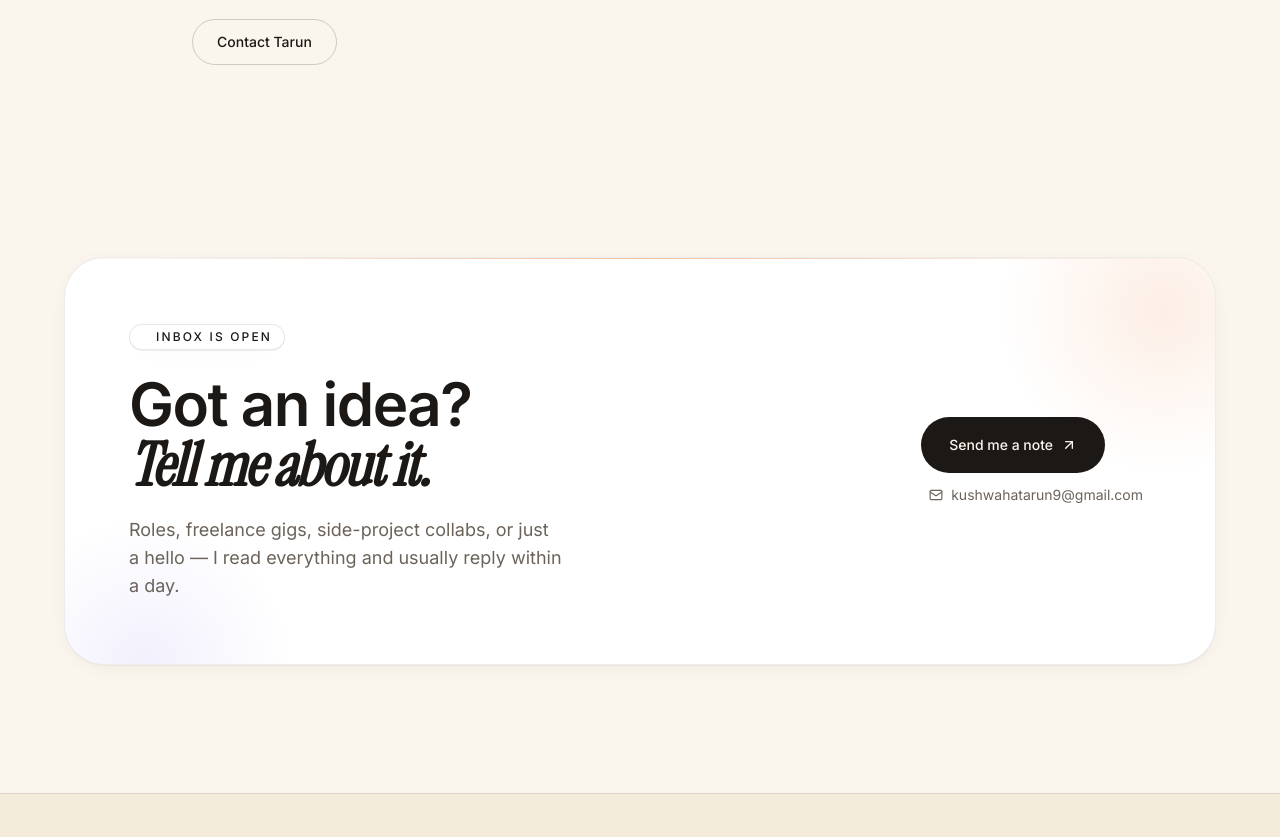
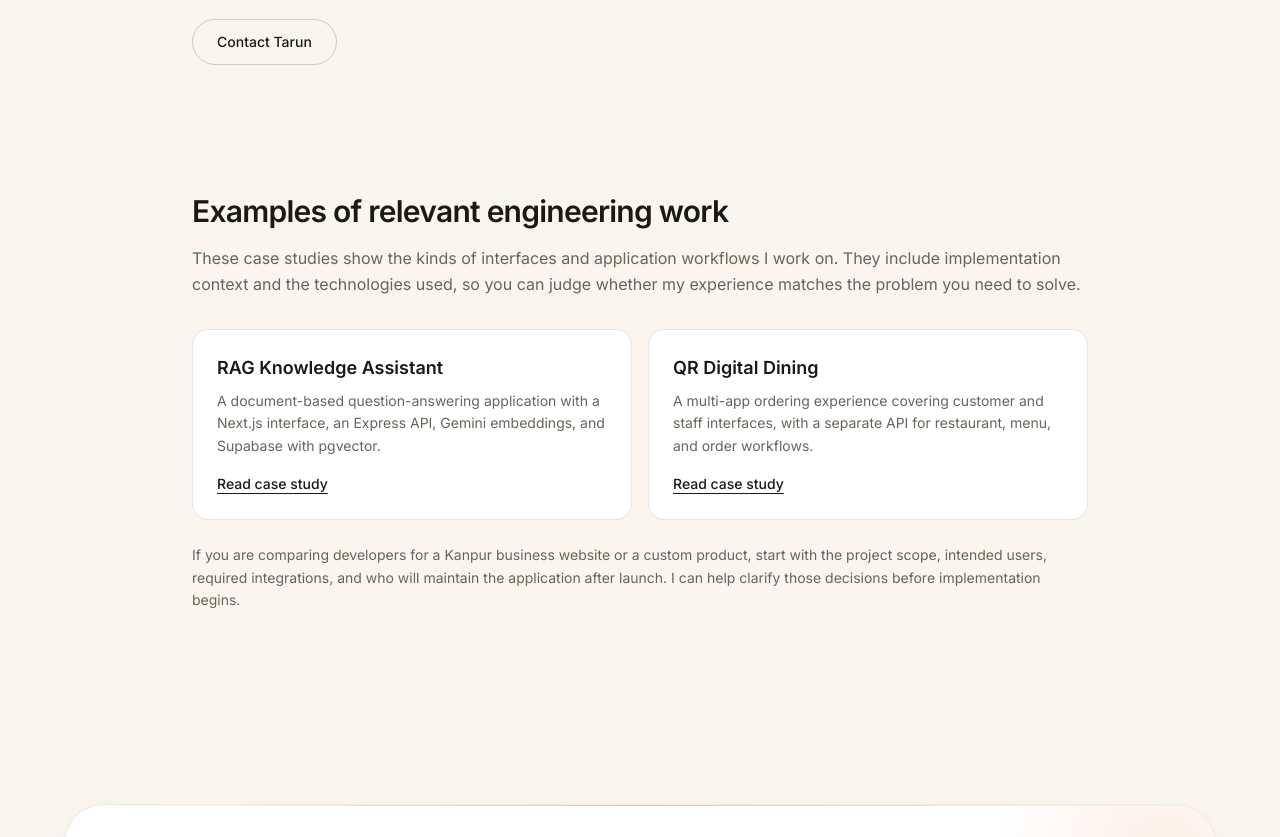
Before and after one commit to kushwahaTarun/Portfolio-Website, a Next.js app: page /web-developer-kanpur in a window 1280 px wide. Shown: the part 1900-2737 px from the top of the page. Built offline with nearby package versions, Linux system fonts and the light colour scheme.

Commit message:
Add relevant project evidence to Kanpur landing page

```diff
--- a/app/web-developer-kanpur/page.tsx
+++ b/app/web-developer-kanpur/page.tsx
@@ -131,6 +131,41 @@ export default function KanpurWebDeveloperPage() {
           </Link>
         </div>
       </Section>
+
+      <Section className="py-12 md:py-16">
+        <div className="mx-auto max-w-4xl">
+          <h2 className="text-3xl font-semibold tracking-tight">Examples of relevant engineering work</h2>
+          <p className="mt-4 leading-relaxed text-muted-foreground">
+            These case studies show the kinds of interfaces and application workflows
+            I work on. They include implementation context and the technologies used,
+            so you can judge whether my experience matches the problem you need to solve.
+          </p>
+          <div className="mt-8 grid gap-4 sm:grid-cols-2">
+            <Link href="/projects/rag-knowledge-assistant" className="rounded-2xl border border-foreground/10 bg-white p-6 transition-colors hover:border-foreground/30">
+              <h3 className="text-lg font-semibold">RAG Knowledge Assistant</h3>
+              <p className="mt-2 text-sm leading-relaxed text-muted-foreground">
+                A document-based question-answering application with a Next.js interface,
+                an Express API, Gemini embeddings, and Supabase with pgvector.
+              </p>
+              <span className="mt-4 inline-block text-sm font-medium underline underline-offset-4">Read case study</span>
+            </Link>
+            <Link href="/projects/qr-digital-dining" className="rounded-2xl border border-foreground/10 bg-white p-6 transition-colors hover:border-foreground/30">
+              <h3 className="text-lg font-semibold">QR Digital Dining</h3>
+              <p className="mt-2 text-sm leading-relaxed text-muted-foreground">
+                A multi-app ordering experience covering customer and staff interfaces,
+                with a separate API for restaurant, menu, and order workflows.
+              </p>
+              <span className="mt-4 inline-block text-sm font-medium underline underline-offset-4">Read case study</span>
+            </Link>
+          </div>
+          <p className="mt-6 text-sm leading-relaxed text-muted-foreground">
+            If you are comparing developers for a Kanpur business website or a custom
+            product, start with the project scope, intended users, required integrations,
+            and who will maintain the application after launch. I can help clarify those
+            decisions before implementation begins.
+          </p>
+        </div>
+      </Section>
       <Contact />
     </>
   );
```
